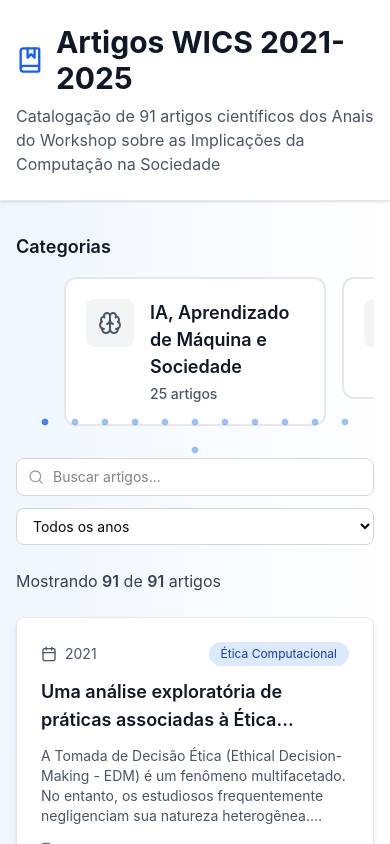
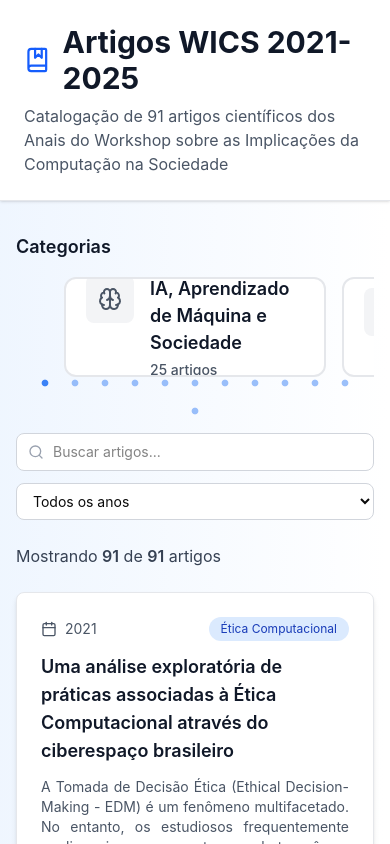
Before and after one commit to lukasgdev/interactive-article-catalog, a React (Vite) app: page / in a window 390 px wide. Shown: the top 844 px of the page. Built offline with nearby package versions, Linux system fonts and the light colour scheme.

Commit message:
ajustando a responsividade

```diff
--- a/src/app/App.tsx
+++ b/src/app/App.tsx
@@ -117,7 +117,7 @@ export default function App() {
     <div className="min-h-screen bg-gradient-to-br from-blue-50 via-white to-purple-50">
       {/* Header */}
       <header className="bg-white shadow-sm border-b border-gray-200">
-        <div className="max-w-7xl mx-auto px-4 sm:px-6 lg:px-8 py-6">
+        <div className="max-w-7xl mx-auto px-6 sm:px-6 lg:px-8 py-6">
           <div className="flex items-center gap-3 mb-2">
             <BookMarked className="w-8 h-8 text-blue-600" />
             <h1 className="text-3xl font-bold text-gray-900">
@@ -132,7 +132,7 @@ export default function App() {
 
       <main className="max-w-7xl mx-auto px-4 sm:px-6 lg:px-8 py-8">
         {/* Cards de Categorias */}
-        <div className="mb-8">
+        <div className="mb-14 sm:mb-8">
           <h2 className="text-lg font-semibold text-gray-900 mb-4">Categorias</h2>
 
           {/* Carrossel para Mobile */}
--- a/src/app/components/ArticleCard.tsx
+++ b/src/app/components/ArticleCard.tsx
@@ -20,12 +20,12 @@ export function ArticleCard({ article }: ArticleCardProps) {
       </div>
 
       {/* Título */}
-      <h3 className="text-lg font-semibold text-gray-900 mb-3 line-clamp-2">
+      <h3 className="text-lg font-semibold text-gray-900 mb-3">
         {article.titulo}
       </h3>
 
       {/* Resumo */}
-      <p className="text-sm text-gray-600 mb-4 flex-grow line-clamp-4">
+      <p className="text-sm text-gray-600 mb-4 flex-grow text-justify">
         {article.resumo}
       </p>
 
--- a/src/app/components/CategoryCard.tsx
+++ b/src/app/components/CategoryCard.tsx
@@ -14,9 +14,9 @@ export function CategoryCard({ name, count, icon: Icon, isSelected, onClick, col
     <button
       onClick={onClick}
       className={`
-        relative p-5 rounded-xl border-2 transition-all duration-300 text-left
+        w-full relative p-5 rounded-xl border-2 transition-all duration-300 text-left
         ${isSelected
-          ? 'bg-gradient-to-br from-blue-600 to-blue-700 border-blue-700 shadow-lg scale-105'
+          ? 'bg-gradient-to-br from-blue-600 to-blue-700 border-blue-700 shadow-lg'
           : 'bg-white border-gray-200 hover:border-gray-300 hover:shadow-md'
         }
       `}
--- a/src/app/data/articles-data.ts
+++ b/src/app/data/articles-data.ts
@@ -319,7 +319,7 @@ export const articles: Article[] = [
     id: 35,
     ano: 2023,
     titulo: "Diretrizes Ético-Jurídicas para o Design e Uso de Inteligência Artificial na Administração Pública",
-    resumo: "Diretrizes Ético-Jurídicas para o Design e Uso de Inteligência Artificial na Administração Pública",
+    resumo: "O presente artigo propõe diretrizes ético-jurídicas para nortear a Administração Pública no design e uso de Inteligência Artificial, a saber: i) Excelência na prestação de serviços públicos; ii) Centralidade do ser humano; iii) Segurança e Precaução; iv) Controle e Supervisão por seres humanos; v) Explicabilidade e Revisibilidade das decisões automatizadas; vi) Correção de vieses algorítmicos; vii) Transparência e Disponibilidade de dados públicos; viii) Privacidade e Segurança da Informação; e ix) Responsabilidade pelo adequado funcionamento.",
     palavrasChave: ["Inteligência Artificial", "Ética", "Administração Pública", "Política"],
     categoria: "Computação e Política",
     linkPdf: "https://sol.sbc.org.br/index.php/wics/article/view/24835/24656"
--- a/src/app/styles/carousel.css
+++ b/src/app/styles/carousel.css
@@ -1,6 +1,6 @@
 /* Estilos customizados para o carrossel de categorias */
 .slick-dots {
-  bottom: -35px;
+  bottom: -45px;
 }
 
 .slick-dots li button:before {
@@ -17,3 +17,13 @@
 .slick-slide > div {
   margin: 0 auto;
 }
+
+/* Padronizar tamanho dos cards do carrossel */
+.slick-slide button {
+  height: 100px;
+  width: 100% !important;
+  box-sizing: border-box;
+  display: flex !important;
+  align-items: center;
+  overflow: hidden;
+}
```
